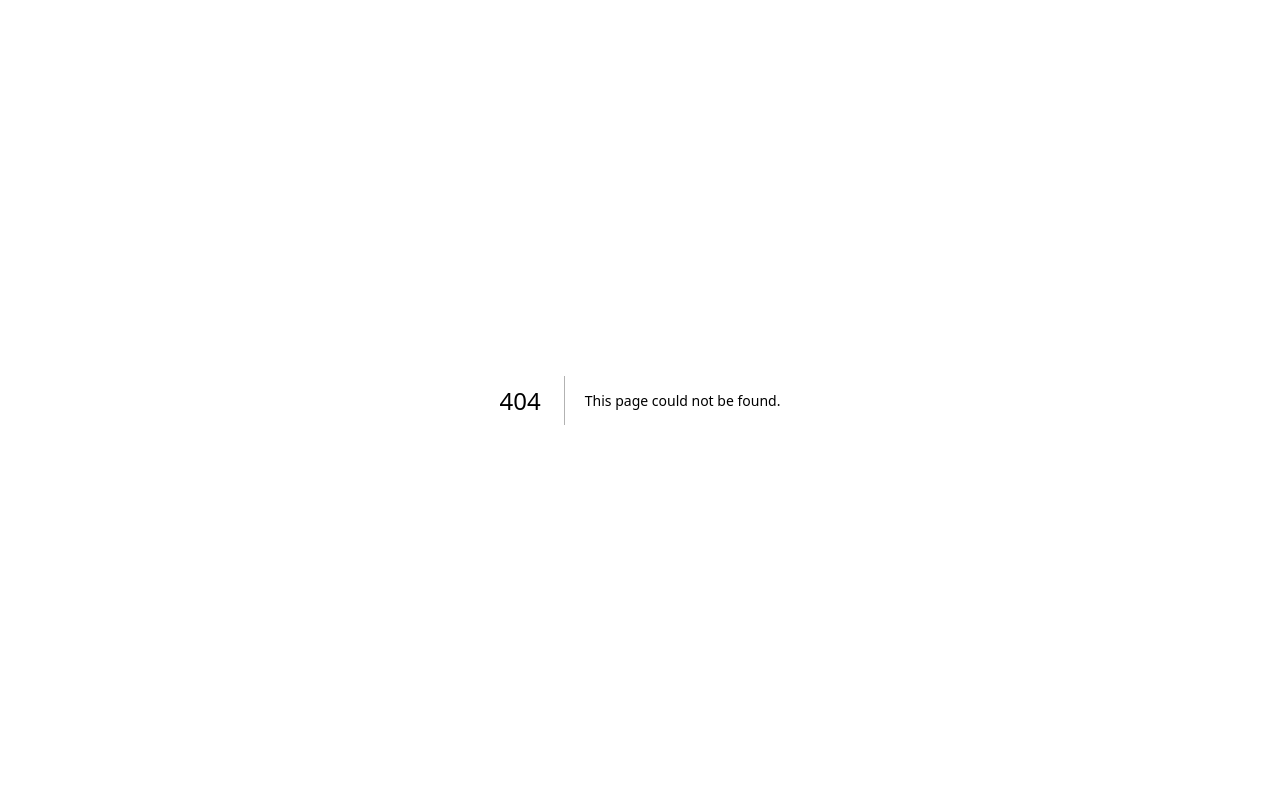
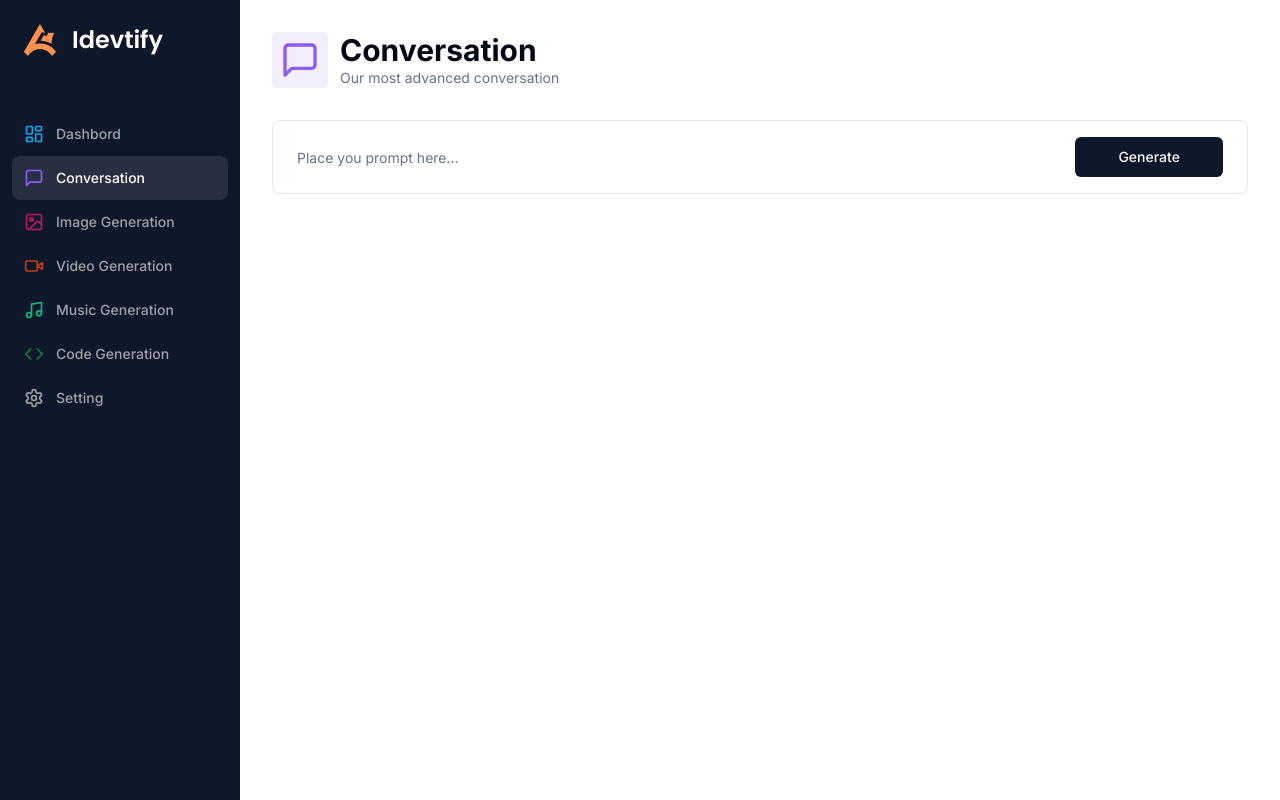
Before and after one commit to aoddy10/idf-saas-ai, a Next.js app: page /conversation in a window 1280 px wide. Before the commit this address had no page. Built offline with nearby package versions, Linux system fonts and the light colour scheme.

Commit message:
create conversation page. add form to get prompt with validateion.

```diff
--- /dev/null
+++ b/app/(dashboard)/(routes)/conversation/constants.ts
@@ -0,0 +1,8 @@
+import * as z from 'zod'
+
+export const formSchema = z.object({
+    prompt: z.string().min(1, {
+        message: 'Prompt is required'
+    }),
+
+})
--- /dev/null
+++ b/app/(dashboard)/(routes)/conversation/page.tsx
@@ -0,0 +1,72 @@
+"use client";
+
+import Heading from "@/components/heading";
+import { MessageSquare } from "lucide-react";
+import { useForm } from "react-hook-form";
+import * as z from "zod";
+import { formSchema } from "./constants";
+import { zodResolver } from "@hookform/resolvers/zod";
+import { Form, FormControl, FormField, FormItem } from "@/components/ui/form";
+import { Input } from "@/components/ui/input";
+import { Button } from "@/components/ui/button";
+
+const Conversation = () => {
+  const form = useForm<z.infer<typeof formSchema>>({
+    resolver: zodResolver(formSchema),
+    defaultValues: {
+      prompt: "",
+    },
+  });
+
+  const isLoading = form.formState.isSubmitting;
+
+  const onSubmit = async (values: z.infer<typeof formSchema>) => {
+    console.log(values);
+  };
+
+  return (
+    <div>
+      <Heading
+        title="Conversation"
+        description="Our most advanced conversation"
+        icon={MessageSquare}
+        iconColor="text-violet-500"
+        bgColor="bg-violet-500/10"
+      />
+
+      <div className="px-4 lg:px-8">
+        <div>
+          <Form {...form}>
+            <form
+              onSubmit={form.handleSubmit(onSubmit)}
+              className="rounded-lg border w-full p-4 px-3 md:px-6 focus-within:shadow-sm grid grid-cols-12 gap-2"
+            >
+              <FormField
+                name="prompt"
+                render={({ field }) => (
+                  <FormItem className="col-span-12 lg:col-span-10">
+                    <FormControl className="m-0 p-0">
+                      <Input
+                        className="border-0 outline-none focus-visible:ring-0 focus-visible:ring-transparent"
+                        placeholder="Place you prompt here..."
+                        {...field}
+                      />
+                    </FormControl>
+                  </FormItem>
+                )}
+              />
+              <Button
+                className="col-span-12 lg:col-span-2 w-full"
+                disabled={isLoading}
+              >
+                Generate
+              </Button>
+            </form>
+          </Form>
+        </div>
+      </div>
+    </div>
+  );
+};
+
+export default Conversation;
--- a/app/(dashboard)/(routes)/dashboard/page.tsx
+++ b/app/(dashboard)/(routes)/dashboard/page.tsx
@@ -10,6 +10,7 @@
   Music,
   VideoIcon,
 } from "lucide-react";
+import { useRouter } from "next/navigation";
 
 const tools = [
   {
@@ -50,6 +51,8 @@
 ];
 
 const DashboardPage = () => {
+  const router = useRouter();
+
   return (
     <>
       <div className="mb-8 space-y-4">
@@ -64,6 +67,7 @@
       <div className="p-4 md:px-20 lg:px-32 space-y-4">
         {tools?.map((tool) => (
           <Card
+            onClick={() => router.push(tool.href)}
             key={tool.href}
             className="p-4 border-black/5 flex items-center justify-between hover:shadow-md transition cursor-pointer"
           >
--- a/app/(landing)/page.tsx
+++ b/app/(landing)/page.tsx
@@ -4,9 +4,14 @@
   return (
     <>
       <div>Landing Page - Un protected.</div>
-      <a href="/sign-in">
-        <Button>Login</Button>
-      </a>
+      <div>
+        <a href="/sign-in">
+          <Button>Sign In</Button>
+        </a>
+        <a href="/sign-up">
+          <Button>Sign Up</Button>
+        </a>
+      </div>
     </>
   );
 };
--- /dev/null
+++ b/components/heading.tsx
@@ -0,0 +1,34 @@
+import { cn } from "@/lib/utils";
+import { LucideIcon } from "lucide-react";
+
+interface iHeadingProps {
+  title: string;
+  description: string;
+  icon: LucideIcon;
+  iconColor?: string;
+  bgColor?: string;
+}
+
+const Heading = ({
+  title,
+  description,
+  icon: Icon,
+  iconColor,
+  bgColor,
+}: iHeadingProps) => {
+  return (
+    <>
+      <div className="px-4 lg:px-8 flex items-center gap-x-3 mb-8">
+        <div className={cn("p-2 w-fit rounded-md", bgColor)}>
+          <Icon className={cn("w-10 h-10", iconColor)} />
+        </div>
+        <div>
+          <h2 className="text-3xl font-bold">{title}</h2>
+          <p className="text-sm text-muted-foreground">{description}</p>
+        </div>
+      </div>
+    </>
+  );
+};
+
+export default Heading;
--- a/components/navbar.tsx
+++ b/components/navbar.tsx
@@ -11,6 +11,7 @@
 
       {/* menu */}
       <div className="flex w-full justify-end">
+        {/* sign out and go back to public page */}
         <UserButton afterSignOutUrl="/" />
       </div>
     </div>
--- /dev/null
+++ b/components/ui/form.tsx
@@ -0,0 +1,176 @@
+import * as React from "react"
+import * as LabelPrimitive from "@radix-ui/react-label"
+import { Slot } from "@radix-ui/react-slot"
+import {
+  Controller,
+  ControllerProps,
+  FieldPath,
+  FieldValues,
+  FormProvider,
+  useFormContext,
+} from "react-hook-form"
+
+import { cn } from "@/lib/utils"
+import { Label } from "@/components/ui/label"
+
+const Form = FormProvider
+
+type FormFieldContextValue<
+  TFieldValues extends FieldValues = FieldValues,
+  TName extends FieldPath<TFieldValues> = FieldPath<TFieldValues>
+> = {
+  name: TName
+}
+
+const FormFieldContext = React.createContext<FormFieldContextValue>(
+  {} as FormFieldContextValue
+)
+
+const FormField = <
+  TFieldValues extends FieldValues = FieldValues,
+  TName extends FieldPath<TFieldValues> = FieldPath<TFieldValues>
+>({
+  ...props
+}: ControllerProps<TFieldValues, TName>) => {
+  return (
+    <FormFieldContext.Provider value={{ name: props.name }}>
+      <Controller {...props} />
+    </FormFieldContext.Provider>
+  )
+}
+
+const useFormField = () => {
+  const fieldContext = React.useContext(FormFieldContext)
+  const itemContext = React.useContext(FormItemContext)
+  const { getFieldState, formState } = useFormContext()
+
+  const fieldState = getFieldState(fieldContext.name, formState)
+
+  if (!fieldContext) {
+    throw new Error("useFormField should be used within <FormField>")
+  }
+
+  const { id } = itemContext
+
+  return {
+    id,
+    name: fieldContext.name,
+    formItemId: `${id}-form-item`,
+    formDescriptionId: `${id}-form-item-description`,
+    formMessageId: `${id}-form-item-message`,
+    ...fieldState,
+  }
+}
+
+type FormItemContextValue = {
+  id: string
+}
+
+const FormItemContext = React.createContext<FormItemContextValue>(
+  {} as FormItemContextValue
+)
+
+const FormItem = React.forwardRef<
+  HTMLDivElement,
+  React.HTMLAttributes<HTMLDivElement>
+>(({ className, ...props }, ref) => {
+  const id = React.useId()
+
+  return (
+    <FormItemContext.Provider value={{ id }}>
+      <div ref={ref} className={cn("space-y-2", className)} {...props} />
+    </FormItemContext.Provider>
+  )
+})
+FormItem.displayName = "FormItem"
+
+const FormLabel = React.forwardRef<
+  React.ElementRef<typeof LabelPrimitive.Root>,
+  React.ComponentPropsWithoutRef<typeof LabelPrimitive.Root>
+>(({ className, ...props }, ref) => {
+  const { error, formItemId } = useFormField()
+
+  return (
+    <Label
+      ref={ref}
+      className={cn(error && "text-destructive", className)}
+      htmlFor={formItemId}
+      {...props}
+    />
+  )
+})
+FormLabel.displayName = "FormLabel"
+
+const FormControl = React.forwardRef<
+  React.ElementRef<typeof Slot>,
+  React.ComponentPropsWithoutRef<typeof Slot>
+>(({ ...props }, ref) => {
+  const { error, formItemId, formDescriptionId, formMessageId } = useFormField()
+
+  return (
+    <Slot
+      ref={ref}
+      id={formItemId}
+      aria-describedby={
+        !error
+          ? `${formDescriptionId}`
+          : `${formDescriptionId} ${formMessageId}`
+      }
+      aria-invalid={!!error}
+      {...props}
+    />
+  )
+})
+FormControl.displayName = "FormControl"
+
+const FormDescription = React.forwardRef<
+  HTMLParagraphElement,
+  React.HTMLAttributes<HTMLParagraphElement>
+>(({ className, ...props }, ref) => {
+  const { formDescriptionId } = useFormField()
+
+  return (
+    <p
+      ref={ref}
+      id={formDescriptionId}
+      className={cn("text-sm text-muted-foreground", className)}
+      {...props}
+    />
+  )
+})
+FormDescription.displayName = "FormDescription"
+
+const FormMessage = React.forwardRef<
+  HTMLParagraphElement,
+  React.HTMLAttributes<HTMLParagraphElement>
+>(({ className, children, ...props }, ref) => {
+  const { error, formMessageId } = useFormField()
+  const body = error ? String(error?.message) : children
+
+  if (!body) {
+    return null
+  }
+
+  return (
+    <p
+      ref={ref}
+      id={formMessageId}
+      className={cn("text-sm font-medium text-destructive", className)}
+      {...props}
+    >
+      {body}
+    </p>
+  )
+})
+FormMessage.displayName = "FormMessage"
+
+export {
+  useFormField,
+  Form,
+  FormItem,
+  FormLabel,
+  FormControl,
+  FormDescription,
+  FormMessage,
+  FormField,
+}
--- /dev/null
+++ b/components/ui/input.tsx
@@ -0,0 +1,25 @@
+import * as React from "react"
+
+import { cn } from "@/lib/utils"
+
+export interface InputProps
+  extends React.InputHTMLAttributes<HTMLInputElement> {}
+
+const Input = React.forwardRef<HTMLInputElement, InputProps>(
+  ({ className, type, ...props }, ref) => {
+    return (
+      <input
+        type={type}
+        className={cn(
+          "flex h-10 w-full rounded-md border border-input bg-background px-3 py-2 text-sm ring-offset-background file:border-0 file:bg-transparent file:text-sm file:font-medium placeholder:text-muted-foreground focus-visible:outline-none focus-visible:ring-2 focus-visible:ring-ring focus-visible:ring-offset-2 disabled:cursor-not-allowed disabled:opacity-50",
+          className
+        )}
+        ref={ref}
+        {...props}
+      />
+    )
+  }
+)
+Input.displayName = "Input"
+
+export { Input }
--- /dev/null
+++ b/components/ui/label.tsx
@@ -0,0 +1,26 @@
+"use client"
+
+import * as React from "react"
+import * as LabelPrimitive from "@radix-ui/react-label"
+import { cva, type VariantProps } from "class-variance-authority"
+
+import { cn } from "@/lib/utils"
+
+const labelVariants = cva(
+  "text-sm font-medium leading-none peer-disabled:cursor-not-allowed peer-disabled:opacity-70"
+)
+
+const Label = React.forwardRef<
+  React.ElementRef<typeof LabelPrimitive.Root>,
+  React.ComponentPropsWithoutRef<typeof LabelPrimitive.Root> &
+    VariantProps<typeof labelVariants>
+>(({ className, ...props }, ref) => (
+  <LabelPrimitive.Root
+    ref={ref}
+    className={cn(labelVariants(), className)}
+    {...props}
+  />
+))
+Label.displayName = LabelPrimitive.Root.displayName
+
+export { Label }
```
Also changed, not shown: package.json (+6 -2 lines), .eslintrc.json, 1 other file (tests, documents, lock files or other folders).
